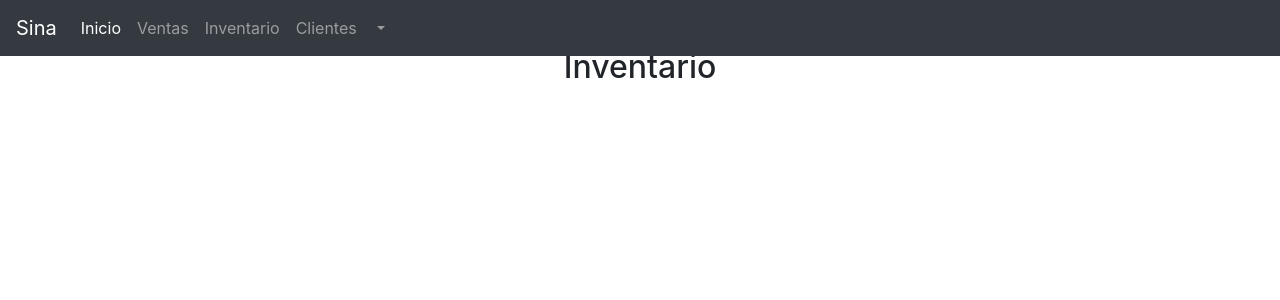
After one commit to laloh/vendery, a Django app: template vendery/tenants/pao/templates/views/inventory.html in a window 1280 px wide. The commit adds this page. Shown: the top 300 px of the page. Run offline with Django 3.2, Linux system fonts and the light colour scheme; the template is opened without the code that fills it, so the values that code supplies are empty.

Commit message:
feat: New views for inventory and customers

```diff
--- a/vendery/inventory/urls.py
+++ b/vendery/inventory/urls.py
@@ -10,4 +10,6 @@ urlpatterns = [
     path('mis-ventas', ViewSales.as_view(), name='view-sales'),
     path('venta', ViewSalesData.as_view(), name='view-sales-data'),
     path('nota-remision', ViewNote.as_view(), name='view-note'),
+    path('inventario', ViewInventoryAll.as_view(), name='view-inventory-all'),
+    path('clientes', ViewCustomers.as_view(), name='view-customers'),
 ]
--- a/vendery/tenants/pao/templates/components/nav.html
+++ b/vendery/tenants/pao/templates/components/nav.html
@@ -14,10 +14,10 @@
                 <a class="nav-link" href="{% url 'inventory:view-sales' %}">Ventas</a>
             </li>
             <li class="nav-item">
-                <a class="nav-link disabled" href="#" tabindex="-1" aria-disabled="true">Inventario</a>
+                <a class="nav-link" href="{% url 'inventory:view-inventory-all' %}">Inventario</a>
             </li>
             <li class="nav-item">
-                <a class="nav-link disabled" href="#" tabindex="-1" aria-disabled="true">Clientes</a>
+                <a class="nav-link" href="{% url 'inventory:view-customers' %}">Clientes</a>
             </li>
             <li class="nav-item dropdown">
                 <a class="nav-link dropdown-toggle" href="#" id="navbarDropdown" role="button" data-toggle="dropdown"
--- /dev/null
+++ b/vendery/tenants/pao/templates/views/inventory.html
@@ -0,0 +1,11 @@
+{% extends "loyout/base.html" %}
+{% load static %}
+
+{% block main %}
+    <div class="container">
+           <div class="text-center">
+            <h2> Inventario</h2>
+        </div>
+
+    </div>
+{% endblock %}
```
Also changed, not shown: vendery/inventory/views.py (+15 -1 lines), vendery/tenants/pao/templates/views/customers.html (added, +11 -0 lines), vendery/tenants/pao/templates/views/index.html (deleted, +0 -7 lines).
